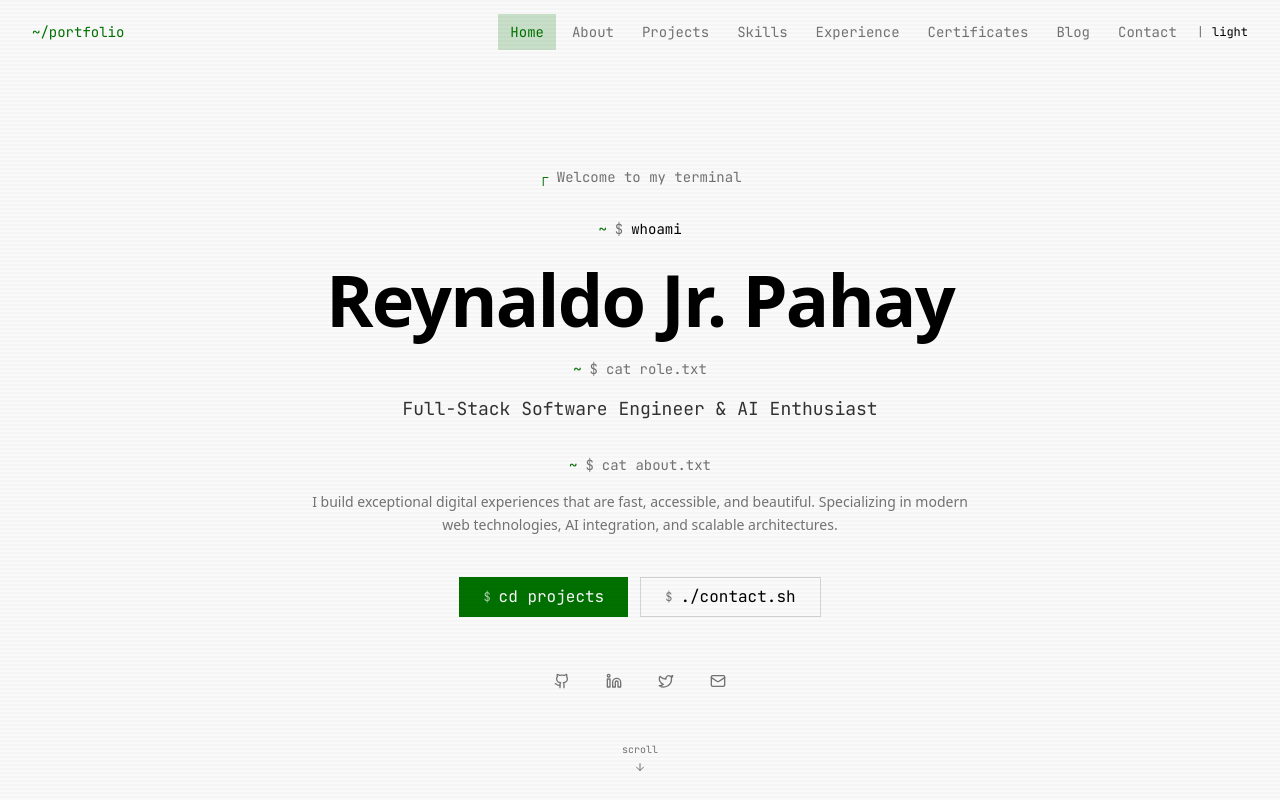
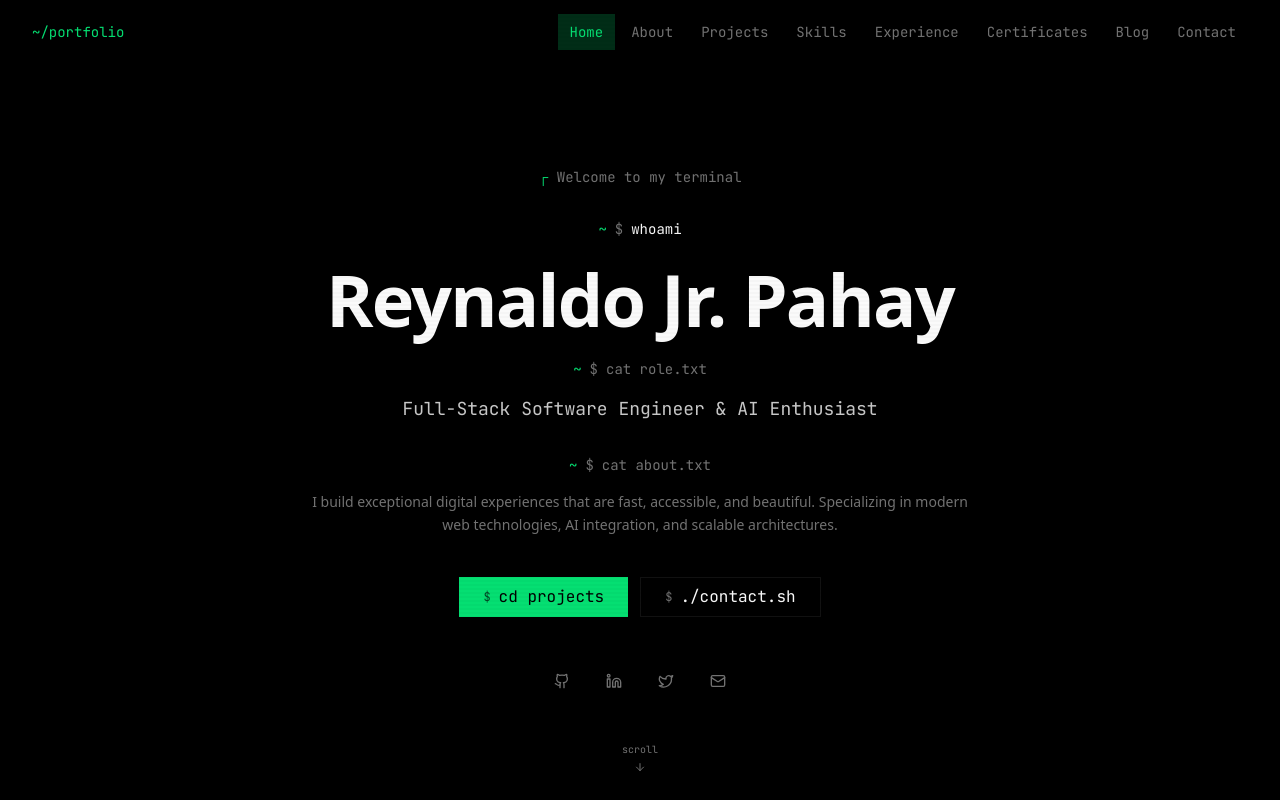
Before and after one commit to csreynaldo/personal-portfolio, a Next.js app: page / in a window 1280 px wide. Shown: the top 800 px of the page. Built offline with nearby package versions, Linux system fonts and the light colour scheme.

Commit message:
remove theme toggle: always-on dark terminal mode
- Removed next-themes dependency and ThemeProvider
- Deleted theme-provider.tsx and mode-toggle.tsx
- Removed ModeToggle from navbar
- Removed light theme CSS variables from globals.css
- Updated README

```diff
--- a/package.json
+++ b/package.json
@@ -32,7 +32,7 @@
     "@radix-ui/react-visually-hidden": "^1.1.2",
     "@vercel/analytics": "^1.5.0",
     "@vercel/speed-insights": "^1.2.0",
-    "next-themes": "^0.4.6",
+
     "zod": "^3.24.4",
     "react-hook-form": "^7.55.0",
     "@hookform/resolvers": "^5.0.1",
--- a/src/app/layout.tsx
+++ b/src/app/layout.tsx
@@ -1,7 +1,6 @@
 import type { Metadata } from "next";
 import { Inter, JetBrains_Mono } from "next/font/google";
 import "@/styles/globals.css";
-import { ThemeProvider } from "@/components/ui/theme-provider";
 import { Navbar } from "@/components/layout/navbar";
 import { Footer } from "@/components/layout/footer";
 import { Toaster } from "sonner";
@@ -73,18 +72,8 @@ export const metadata: Metadata = {
 
 export default function RootLayout({ children }: { children: React.ReactNode }) {
   return (
-    <html
-      lang="en"
-      suppressHydrationWarning
-      className={`${inter.variable} ${jetbrainsMono.variable}`}
-    >
+    <html lang="en" className={`${inter.variable} ${jetbrainsMono.variable}`}>
       <body className="bg-background min-h-screen font-sans antialiased">
-        <ThemeProvider
-          attribute="class"
-          defaultTheme="system"
-          enableSystem
-          disableTransitionOnChange
-        >
         <Navbar />
         <main className="relative min-h-screen pt-16">{children}</main>
         <Footer />
@@ -98,7 +87,6 @@ export default function RootLayout({ children }: { children: React.ReactNode })
             },
           }}
         />
-        </ThemeProvider>
       </body>
     </html>
   );
--- a/src/components/layout/navbar.tsx
+++ b/src/components/layout/navbar.tsx
@@ -7,7 +7,6 @@ import { motion, AnimatePresence } from "framer-motion";
 import { Menu, X } from "lucide-react";
 import { cn } from "@/lib/utils";
 import { siteConfig } from "@/data/site";
-import { ModeToggle } from "@/components/ui/mode-toggle";
 import { Button } from "@/components/ui/button";
 
 export function Navbar() {
@@ -64,13 +63,10 @@ export function Navbar() {
               <span className="relative z-10">{link.label}</span>
             </Link>
           ))}
-          <span className="text-muted-foreground mx-1 font-mono text-xs">|</span>
-          <ModeToggle />
         </div>
 
         {/* Mobile Menu Button */}
         <div className="flex items-center gap-2 md:hidden">
-          <ModeToggle />
           <Button
             variant="ghost"
             size="icon"
--- a/src/components/ui/mode-toggle.tsx
+++ /dev/null
@@ -1,36 +0,0 @@
-"use client";
-
-import * as React from "react";
-import { Moon, Sun } from "lucide-react";
-import { useTheme } from "next-themes";
-import { Button } from "@/components/ui/button";
-
-export function ModeToggle() {
-  const { theme, setTheme } = useTheme();
-  const [mounted, setMounted] = React.useState(false);
-
-  React.useEffect(() => {
-    setMounted(true);
-  }, []);
-
-  if (!mounted) {
-    return (
-      <Button variant="ghost" size="icon">
-        <span className="h-5 w-5" />
-      </Button>
-    );
-  }
-
-  return (
-    <Button
-      variant="ghost"
-      size="icon"
-      onClick={() => setTheme(theme === "dark" ? "light" : "dark")}
-      aria-label="Toggle theme"
-      className="font-mono text-xs"
-    >
-      <span className="scale-100 transition-all dark:hidden">light</span>
-      <span className="hidden scale-100 transition-all dark:inline">dark</span>
-    </Button>
-  );
-}
--- a/src/components/ui/theme-provider.tsx
+++ /dev/null
@@ -1,11 +0,0 @@
-"use client";
-
-import * as React from "react";
-import { ThemeProvider as NextThemesProvider } from "next-themes";
-
-export function ThemeProvider({
-  children,
-  ...props
-}: React.ComponentProps<typeof NextThemesProvider>) {
-  return <NextThemesProvider {...props}>{children}</NextThemesProvider>;
-}
--- a/src/styles/globals.css
+++ b/src/styles/globals.css
@@ -1,7 +1,5 @@
 @import "tailwindcss";
 @plugin "@tailwindcss/typography";
-
-@custom-variant dark (&:where(.dark, .dark *));
 
 @theme {
   --color-background: oklch(0.045 0 0);
@@ -50,29 +48,6 @@
 @keyframes fade-in-up {
   from { opacity: 0; transform: translateY(8px); }
   to { opacity: 1; transform: translateY(0); }
-}
-
-.light {
-  --color-background: oklch(0.985 0 0);
-  --color-foreground: oklch(0.045 0 0);
-  --color-card: oklch(0.97 0 0);
-  --color-card-foreground: oklch(0.045 0 0);
-  --color-popover: oklch(0.97 0 0);
-  --color-popover-foreground: oklch(0.045 0 0);
-  --color-primary: oklch(0.45 0.211 151.711);
-  --color-primary-foreground: oklch(0.985 0 0);
-  --color-secondary: oklch(0.922 0 0);
-  --color-secondary-foreground: oklch(0.045 0 0);
-  --color-muted: oklch(0.922 0 0);
-  --color-muted-foreground: oklch(0.556 0 0);
-  --color-accent: oklch(0.922 0 0);
-  --color-accent-foreground: oklch(0.045 0 0);
-  --color-destructive: oklch(0.577 0.245 27.325);
-  --color-destructive-foreground: oklch(0.985 0 0);
-  --color-border: oklch(0.87 0 0);
-  --color-input: oklch(0.87 0 0);
-  --color-ring: oklch(0.45 0.211 151.711);
-  --color-green-dim: oklch(0.5 0.15 151.711);
 }
 
 @layer base {
```
Also changed, not shown: 1 other file (tests, documents, lock files or other folders). Lines whose indentation alone changed are shown as unchanged.
